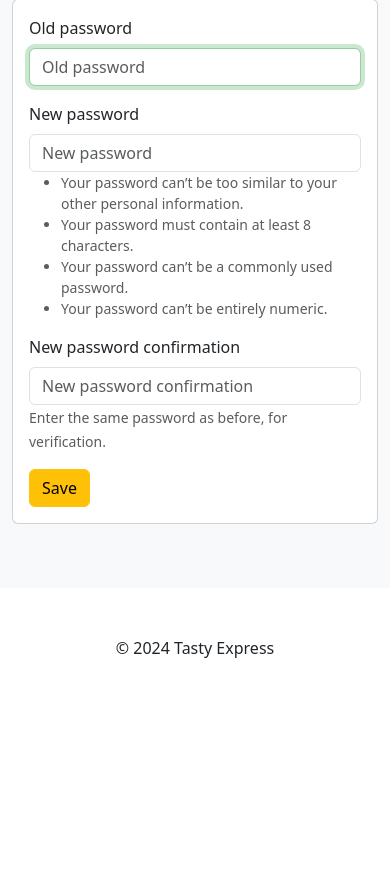
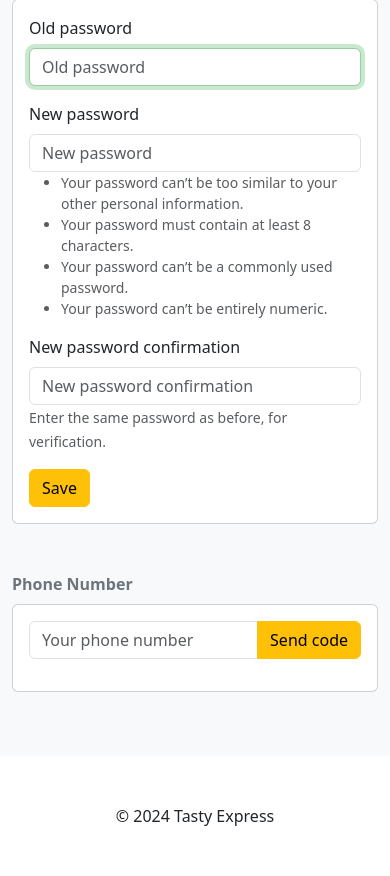
Before and after one commit to fido1hn/tastyexpress, a Django app: page /customer/profile/ in a window 390 px wide. Shown: the part 886-1762 px from the top of the page. Before the commit the page ends 1544 px from the top, so only its background shows below. Run offline with Django 5.2, Linux system fonts and the light colour scheme; the visitor is signed in with stand-in values (Sample User, id 1); data comes from the database, SQL or seed files in the repository; some libraries are stand-ins or nearby versions.

Commit message:
Add Firebase authentication for phone number verification

```diff
--- a/core/templates/core/customer/profile.html
+++ b/core/templates/core/customer/profile.html
@@ -1,7 +1,36 @@
 {% extends "core/customer/base.html" %}
 {% load django_bootstrap5 %}
 
+{% block head %}
+<script
+  src="https://cdnjs.cloudflare.com/ajax/libs/jquery/3.7.1/jquery.min.js"
+  integrity="sha512-v2CJ7UaYy4JwqLDIrZUI/4hqeoQieOmAZNXBeQyjo21dadnwR+8ZaIJVT8EE2iyI61OV8e6M8PP2/4hpQINQ/g=="
+  crossorigin="anonymous"
+  referrerpolicy="no-referrer"
+></script>
+<script src="https://www.gstatic.com/firebasejs/8.2.1/firebase-app.js" />
+<script src="https://www.gstatic.com/firebasejs/8.2.1/firebase-auth.js" />
+
+<script>
+  // Your web app's Firebase configuration
+  // For Firebase JS SDK v7.20.0 and later, measurementId is optional
+  const firebaseConfig = {
+    apiKey: 'AIzaSyBRJ9GWrariW-wg03WiyhRmu9hYqH-iVyY',
+    authDomain: 'tastyexpress.firebaseapp.com',
+    projectId: 'tastyexpress',
+    storageBucket: 'tastyexpress.appspot.com',
+    messagingSenderId: '153119081606',
+    appId: '1:153119081606:web:84f8fae95fd08acaec7d07',
+    measurementId: 'G-R1Q8XN9X5L',
+  };
+
+  // Initialize Firebase
+  const app = initializeApp(firebaseConfig);
+</script>
+{% endblock head %}
+
 {% block main %}
+<!-- Basic Information -->
 <div><b class="text-secondary">Basic Information</b></div>
 <div class="card bg-white mt-2 mb-5">
   <div class="card-body">
@@ -15,6 +44,7 @@
   </div>
 </div>
 
+<!-- Password -->
 <div><b class="text-secondary">Change Password</b></div>
 <div class="card bg-white mt-2 mb-5">
   <div class="card-body">
@@ -26,4 +56,73 @@
     </form>
   </div>
 </div>
+
+<!-- Phone number -->
+<div><b class="text-secondary">Phone Number</b></div>
+<div class="card bg-white mt-2 mb-5">
+  <div class="card-body">
+    <div id="recaptcha-container"></div>
+
+    <div id="get-code" class="input-group mb-3">
+      <input
+        type="text"
+        class="form-control"
+        placeholder="Your phone number"
+        aria-label=" Your phone number"
+        aria-describedby="basic-addon2"
+      />
+      <button class="btn btn-warning">Send code</button>
+    </div>
+
+    <div id="verify-code" class="input-group mb-3 d-none">
+      <input
+        type="text"
+        class="form-control"
+        placeholder="Verification code"
+        aria-label="Verification code"
+        aria-describedby="basic-addon2"
+      />
+      <button class="btn btn-warning">Verify code</button>
+    </div>
+  </div>
+</div>
+
+<script>
+  window.recaptchaVerifier = new firebase.auth.RecaptchaVerifier(
+    'recaptcha-container',
+  );
+
+  $('#get-code button').on('click', function () {
+    const phoneNumber = $('#get-code input').val();
+    console.log(phoneNumber);
+
+    firebase
+      .auth()
+      .signInWithPhoneNumber(phoneNumber, window.recaptchaVerifier)
+      .then((confirmationResult) => {
+        console.log(confirmationResult);
+        window.confirmationResult = confirmationResult;
+
+        $('#get-code').addClass('d-none');
+        $('#verify-code').removeClass('d-none');
+      })
+      .catch((error) => {
+        toast.error(error.message, 'error');
+        console.log(error);
+      });
+  });
+
+  $('#verify-code button').on('click', function () {
+    const code = $('#verify-code input').val();
+    confirmationResult.confirm(code).then((result) => {
+      const user = result.user;
+      console.log(user.phoneNumber);
+
+      user.getIdToken().then(function(idToken){
+        console.log(idToken);
+      });
+    }).catch((error) => {
+      toast.error(error.message, 'error');
+  });
+</script>
 {% endblock main %}
--- a/templates/base.html
+++ b/templates/base.html
@@ -8,6 +8,8 @@
     <link rel="stylesheet" href="{% static "css/font-awesome.css" %}" />
     <link rel="stylesheet" href="{% static "css/bootstrap.css" %}" />
     <link rel="stylesheet" href="{% static "css/styles.css" %}" />
+    {% block head %}
+    {% endblock head %}
     <title>{% block page_title %}{% endblock page_title %}</title>
   </head>
   <body>
```
